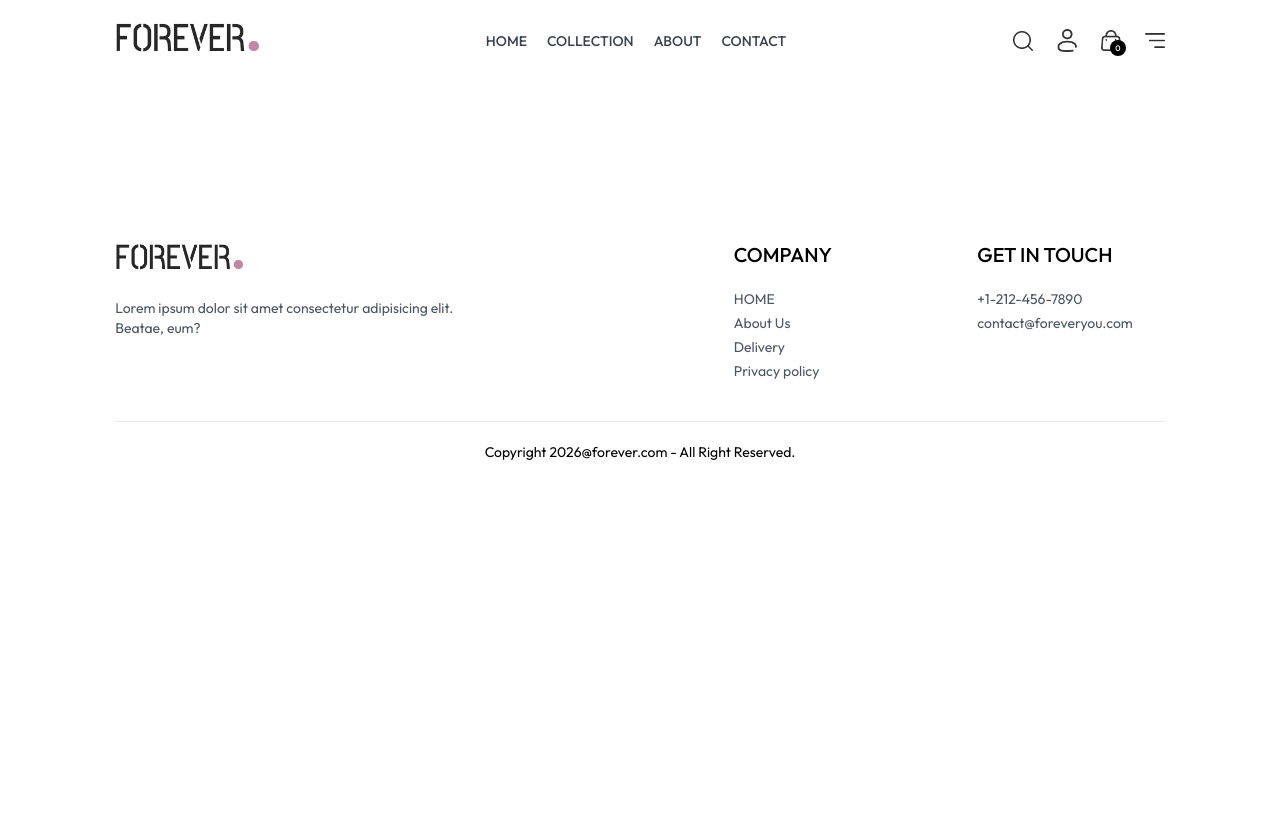
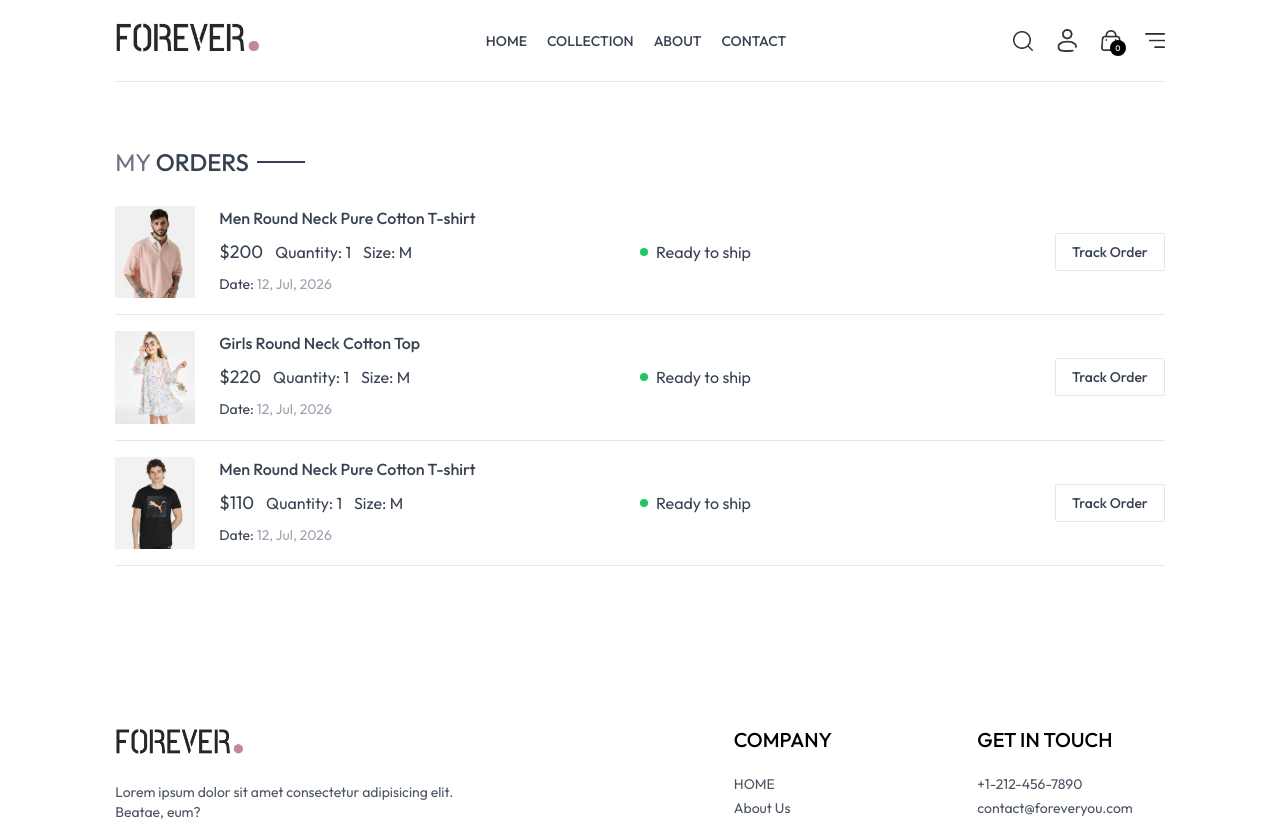
Before and after one commit to nikhilranjanchoubey/mern-ecommerce-website, a React (Vite) app in the folder frontend/: page /orders in a window 1280 px wide. Shown: the top 821 px of the page. Before the commit the page ends 800 px from the top, so only its background shows below. Built offline with nearby package versions, Linux system fonts and the light colour scheme.

Commit message:
Enhance auth, orders, and checkout UIs

```diff
--- a/frontend/src/components/Navbar.jsx
+++ b/frontend/src/components/Navbar.jsx
@@ -36,7 +36,7 @@
             <div className='flex items-center gap-6'>
                 <img onClick={() => setShowSearch(true)} src={assets.search_icon} className='w-5 cursor-pointer' alt="" />
                 <div className='group relative'>
-                    <img src={assets.profile_icon} className='w-5 cursor-pointer' alt="" />
+                    <Link to='/login'><img src={assets.profile_icon} className='w-5 cursor-pointer' alt="" /></Link>
                     <div className='group-hover:block hidden absolute dropdown-menu right-0 pt-4'>
                         <div className='flex flex-col gap-2 w-36 py-3 px-5 bg-slate-100 text-gray-500 rounded'>
                             <p className='cursor-pointer hover:text-black'>My Profile</p>
--- a/frontend/src/pages/About.Jsx
+++ b/frontend/src/pages/About.Jsx
@@ -1,8 +1,13 @@
 import React from 'react'
+import Title from '../components/Title'
 
 const About = () => {
   return (
-    <div></div>
+    <div>
+      <div className="text-2xl text-center pt-8 border-t">
+    <Title text1={'ABOUT'} text2={'US'} />
+</div>
+    </div>
   )
 }
 
--- a/frontend/src/pages/Login.jsx
+++ b/frontend/src/pages/Login.jsx
@@ -1,8 +1,34 @@
-import React from 'react'
+import React, { useState } from 'react'
 
 const Login = () => {
+
+  const [currentState, setCurrentState] = useState('Sign Up');
+
+  const onSubmitHandler = async (event) => {
+    event.preventDefault();
+
+  }
+
   return (
-    <div></div>
+    <form onSubmit={onSubmitHandler} className='flex flex-col items-center w-[90%] sm:max-w-96 m-auto mt-14 gap-4 text-gray-800'>
+      <div className='inline-flex items-center gap-2 mb-2 mt-10'>
+        <p className='prata-regular text-3xl'>{currentState}</p>
+        <hr className='border-none h-[1.5px] w-8 bg-gray-800' />
+      </div>
+      {currentState === 'Login' ? '' : <input type="text" className="w-full px-3 py-2 border border-gray-800" placeholder="Name" required />}
+      <input type="email" className="w-full px-3 py-2 border border-gray-800" placeholder="Email" required />
+      <input type="password" className="w-full px-3 py-2 border border-gray-800" placeholder="Password" required />
+      <div className='w-full flex justify-between text-sm mt-[-8px]'>
+        <p className='cursor-pointer'>Forgot your password?</p>
+        {
+          currentState === 'Login'
+            ? <p onClick={() => setCurrentState('Sign Up')} className='cursor-pointer'>Create account</p>
+            : <p onClick={() => setCurrentState('Login')} className='cursor-pointer'>Login Here</p>
+        }
+      </div>
+      <button className='bg-black text-white font-light px-8 py-2 mt-4'>{currentState == 'Login' ? 'Sign In' : 'Sign Up'}</button>
+
+    </form>
   )
 }
 
--- a/frontend/src/pages/Orders.jsx
+++ b/frontend/src/pages/Orders.jsx
@@ -1,8 +1,47 @@
-import React from 'react'
+import { useContext } from 'react'
+import { ShopContext } from '../context/ShopContext'
+import Title from '../components/Title';
 
 const Orders = () => {
+
+  const { products, currency } = useContext(ShopContext);
+
   return (
-    <div></div>
+    <div className='border-t pt-16'>
+
+      <div className='text-2xl'>
+        <Title text1={'MY'} text2={'ORDERS'} />
+      </div>
+
+      <div>
+        {
+          products.slice(1, 4).map((item, index) => (
+            <div key={index} className='py-4 border-b text-gray-700 flex flex-col md:flex-row md:items-center md:justify-between gap-4'>
+              <div className='flex items-start gap-6 text-sm'>
+                <img className='w-16 sm:w-20' src={item.image[0]} alt="" />
+                <div>
+                  <p className='sm:text-base font-medium'>{item.name}</p>
+                  <div className='flex items-center gap-3 mt-2 text-base text-gray-700'>
+                    <p className='text-lg'>{currency}{item.price}</p>
+                    <p>Quantity: 1</p>
+                    <p>Size: M</p>
+                  </div>
+                  <p className='mt-2'>Date: <span className='text-gray-400'>12, Jul, 2026</span></p>
+                </div>
+              </div>
+              <div className='md:w-1/2 flex justify-between'>
+                <div className='flex items-center gap-2'>
+                  <p className='min-w-2 h-2 rounded-full bg-green-500'></p>
+                  <p className='text-sm md:text-base'>Ready to ship</p>
+
+                </div>
+                <button className='border px-4 py-2 text-sm font-medium rounded-sm'>Track Order</button>
+              </div>
+            </div>
+          ))
+        }
+      </div>
+    </div>
   )
 }
 
--- a/frontend/src/pages/PlaceOrder.jsx
+++ b/frontend/src/pages/PlaceOrder.jsx
@@ -1,11 +1,14 @@
-import React, { useState } from 'react'
+import React, { useContext, useState } from 'react'
 import Title from '../components/Title'
 import CartTotal from '../components/CartTotal'
 import { assets } from '../assets/frontend_assets/assets'
+import { ShopContext } from '../context/ShopContext'
 
 const PlaceOrder = () => {
 
-  const [method,setMethod] = useState('cod');
+  const [method, setMethod] = useState('cod');
+
+  const { navigate } = useContext(ShopContext);
 
   return (
     <div className='flex flex-col sm:flex-row justify-between gap-4 pt-5 sm:pt-14 min-h-[80vh] border-t'>
@@ -42,22 +45,28 @@
             <Title text1={'PAYMENT'} text2={'METHOD'} />
             {/* Payment Method Selection */}
             <div className='flex gap-3 flex-col lg:flex-row'>
-              <div onClick={()=>setMethod('stripe')} className='flex items-center gap-3 border p-2 px-3 cursor-pointer'>
+              <div onClick={() => setMethod('stripe')} className='flex items-center gap-3 border p-2 px-3 cursor-pointer'>
                 <p className={`min-w-3.5 h-3.5 border rounded-full ${method === 'stripe' ? 'bg-green-400' : ''}`}></p>
                 <img className='h-5 mx-4' src={assets.stripe_logo} alt="" />
 
               </div>
-              <div onClick={()=>setMethod('razorpay')} className='flex items-center gap-3 border p-2 px-3 cursor-pointer'>
+              <div onClick={() => setMethod('razorpay')} className='flex items-center gap-3 border p-2 px-3 cursor-pointer'>
                 <p className={`min-w-3.5 h-3.5 border rounded-full ${method === 'razorpay' ? 'bg-green-400' : ''}`}></p>
                 <img className='h-5 mx-4' src={assets.razorpay_logo} alt="" />
 
               </div>
-              <div onClick={()=>setMethod('cod')} className='flex items-center gap-3 border p-2 px-3 cursor-pointer'>
+              <div onClick={() => setMethod('cod')} className='flex items-center gap-3 border p-2 px-3 cursor-pointer'>
                 <p className={`min-w-3.5 h-3.5 border rounded-full ${method === 'cod' ? 'bg-green-400' : ''}`}></p>
                 <p className='text-gray-500 text-sm font-medium mx-4'>CASH ON DELIVERY</p>
               </div>
 
             </div>
+
+            <div className='w-full text-end mt-8'>
+              <button onClick={() => navigate('/orders')} className='bg-black text-white px-16 py-3 text-sm'>PLACE ORDER</button>
+
+            </div>
+
           </div>
 
         </div>
```
